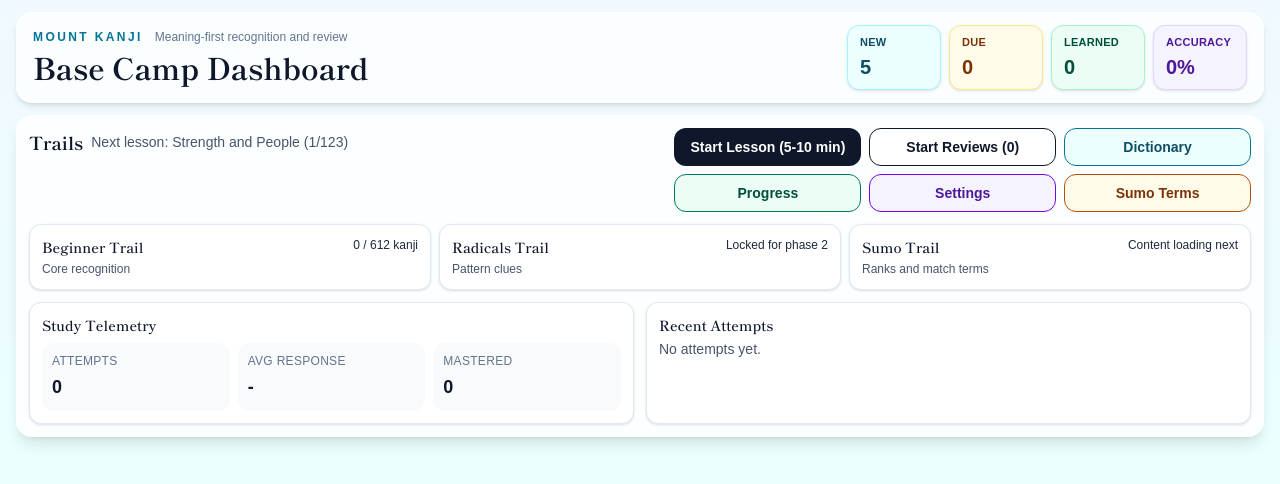
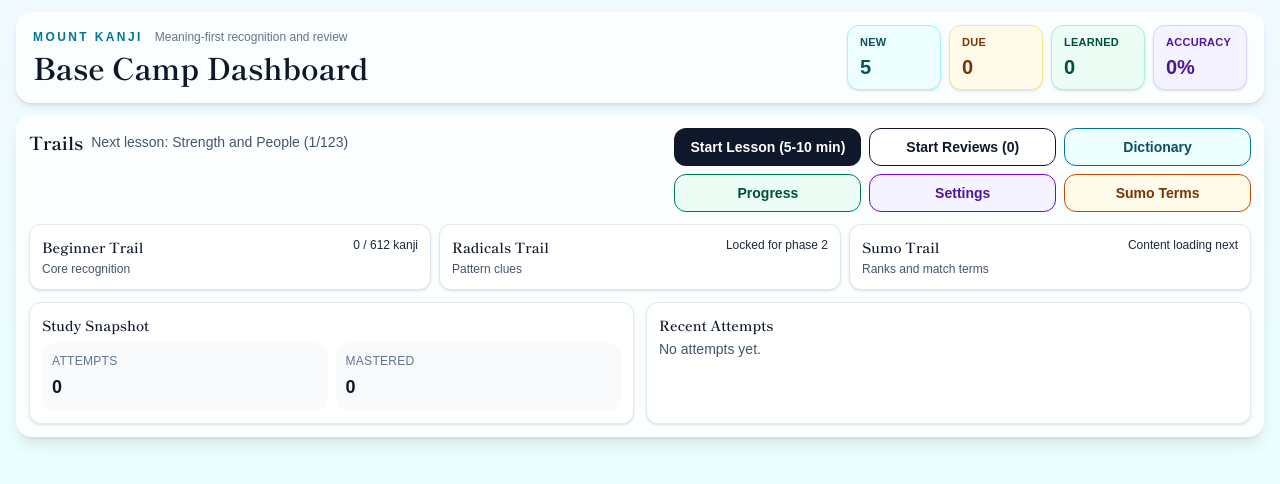
Before and after one commit to JDennisUF/mount-kanji, a React (Vite) app: page / in a window 1280 px wide. Shown: the top 484 px of the page. Built offline with nearby package versions, Linux system fonts and the light colour scheme; the HTML template or start-up script is replaced by a standard one; a web font is replaced by a local one.

Commit message:
removed response time tracking

```diff
--- a/src/App.tsx
+++ b/src/App.tsx
@@ -257,7 +257,6 @@
   const [reviewQueue, setReviewQueue] = useState<UserKanjiProgress[]>([]);
   const [progressRepository, setProgressRepository] = useState<ProgressRepository | null>(null);
   const [isProgressHydrated, setIsProgressHydrated] = useState(false);
-  const [questionStartedAtMs, setQuestionStartedAtMs] = useState<number>(Date.now());
   const [lessonCursor, setLessonCursor] = useState<number>(() => {
     const saved = window.localStorage.getItem(LESSON_CURSOR_STORAGE_KEY);
     if (!saved) {
@@ -358,10 +357,6 @@
   }, [progressByKanji]);
   const totalTrailKanjiCount = activeTrailKanji.length;
   const trailLessonCount = Math.max(1, Math.ceil(Math.max(1, totalTrailKanjiCount) / TRAIL_BATCH_SIZE));
-  const averageResponseMs =
-    quizAttempts.length > 0
-      ? Math.round(quizAttempts.reduce((sum, attempt) => sum + attempt.responseTimeMs, 0) / quizAttempts.length)
-      : 0;
   const weakKanji = useMemo(() => {
     return Object.values(progressByKanji)
       .filter((row) => row.incorrectCount > 0)
@@ -378,12 +373,6 @@
       .map((row) => ({ row, kanji: kanjiById.get(row.kanjiId) }))
       .filter((item) => item.kanji);
   }, [progressByKanji]);
-
-  useEffect(() => {
-    if (screen === "quiz" && currentQuestion) {
-      setQuestionStartedAtMs(Date.now());
-    }
-  }, [currentQuestion, quizIndex, screen]);
 
   const currentReviewProgress = reviewQueue[0];
   const currentReviewKanji = currentReviewProgress ? kanjiById.get(currentReviewProgress.kanjiId) : null;
@@ -553,14 +542,12 @@
 
     const isCorrect = option === currentQuestion.correctOption;
     setLastAnswerCorrect(isCorrect);
-    const responseTimeMs = Math.max(250, Date.now() - questionStartedAtMs);
 
     const attempt: QuizAttempt = {
       id: `attempt_${Date.now()}_${currentQuestion.kanjiId}_${quizIndex}`,
       questionType: "kanji_recall",
       kanjiId: currentQuestion.kanjiId,
       correct: isCorrect,
-      responseTimeMs,
       answeredAt: new Date().toISOString(),
     };
 
@@ -757,17 +744,11 @@
 
             <div className="mt-3 grid gap-3 lg:grid-cols-2">
               <article className="rounded-xl border border-slate-200 bg-white p-3 shadow-sm">
-                <h3 className="text-sm font-semibold text-slate-900">Study Telemetry</h3>
-                <div className="mt-2 grid grid-cols-3 gap-2">
+                <h3 className="text-sm font-semibold text-slate-900">Study Snapshot</h3>
+                <div className="mt-2 grid grid-cols-2 gap-2">
                   <div className="rounded-xl bg-slate-50 p-2.5">
                     <p className="text-xs uppercase tracking-wide text-slate-500">Attempts</p>
                     <p className="mt-1 text-lg font-bold text-slate-900">{quizAttempts.length}</p>
-                  </div>
-                  <div className="rounded-xl bg-slate-50 p-2.5">
-                    <p className="text-xs uppercase tracking-wide text-slate-500">Avg Response</p>
-                    <p className="mt-1 text-lg font-bold text-slate-900">
-                      {averageResponseMs > 0 ? `${(averageResponseMs / 1000).toFixed(1)}s` : "-"}
-                    </p>
                   </div>
                   <div className="rounded-xl bg-slate-50 p-2.5">
                     <p className="text-xs uppercase tracking-wide text-slate-500">Mastered</p>
@@ -787,7 +768,6 @@
                         <li key={attempt.id} className="flex items-center justify-between rounded-lg bg-slate-50 px-3 py-1.5">
                           <span className="font-semibold text-slate-900">{kanji?.character ?? "?"}</span>
                           <span>{attempt.correct ? "Correct" : "Miss"}</span>
-                          <span>{(attempt.responseTimeMs / 1000).toFixed(1)}s</span>
                         </li>
                       );
                     })}
--- a/src/repositories/progressRepository.ts
+++ b/src/repositories/progressRepository.ts
@@ -9,6 +9,21 @@
 
 const STORAGE_KEY = "mount-kanji-progress";
 const QUIZ_ATTEMPTS_STORAGE_KEY = "mount-kanji-quiz-attempts";
+
+function isQuizAttempt(value: unknown): value is QuizAttempt {
+  if (!value || typeof value !== "object") {
+    return false;
+  }
+
+  const candidate = value as Partial<QuizAttempt>;
+  return (
+    typeof candidate.id === "string" &&
+    typeof candidate.questionType === "string" &&
+    typeof candidate.kanjiId === "string" &&
+    typeof candidate.correct === "boolean" &&
+    typeof candidate.answeredAt === "string"
+  );
+}
 
 export class LocalStorageProgressRepository implements ProgressRepository {
   async loadAll(): Promise<Record<string, UserKanjiProgress>> {
@@ -37,8 +52,8 @@
     }
 
     try {
-      const parsed = JSON.parse(serialized) as QuizAttempt[];
-      return Array.isArray(parsed) ? parsed : [];
+      const parsed = JSON.parse(serialized) as unknown;
+      return Array.isArray(parsed) ? parsed.filter(isQuizAttempt) : [];
     } catch {
       window.localStorage.removeItem(QUIZ_ATTEMPTS_STORAGE_KEY);
       return [];
--- a/src/types/quiz.ts
+++ b/src/types/quiz.ts
@@ -12,6 +12,5 @@
   questionType: QuizType;
   kanjiId: string;
   correct: boolean;
-  responseTimeMs: number;
   answeredAt: string;
 }
```
Also changed, not shown: 2 other files (tests, documents, lock files or other folders).
